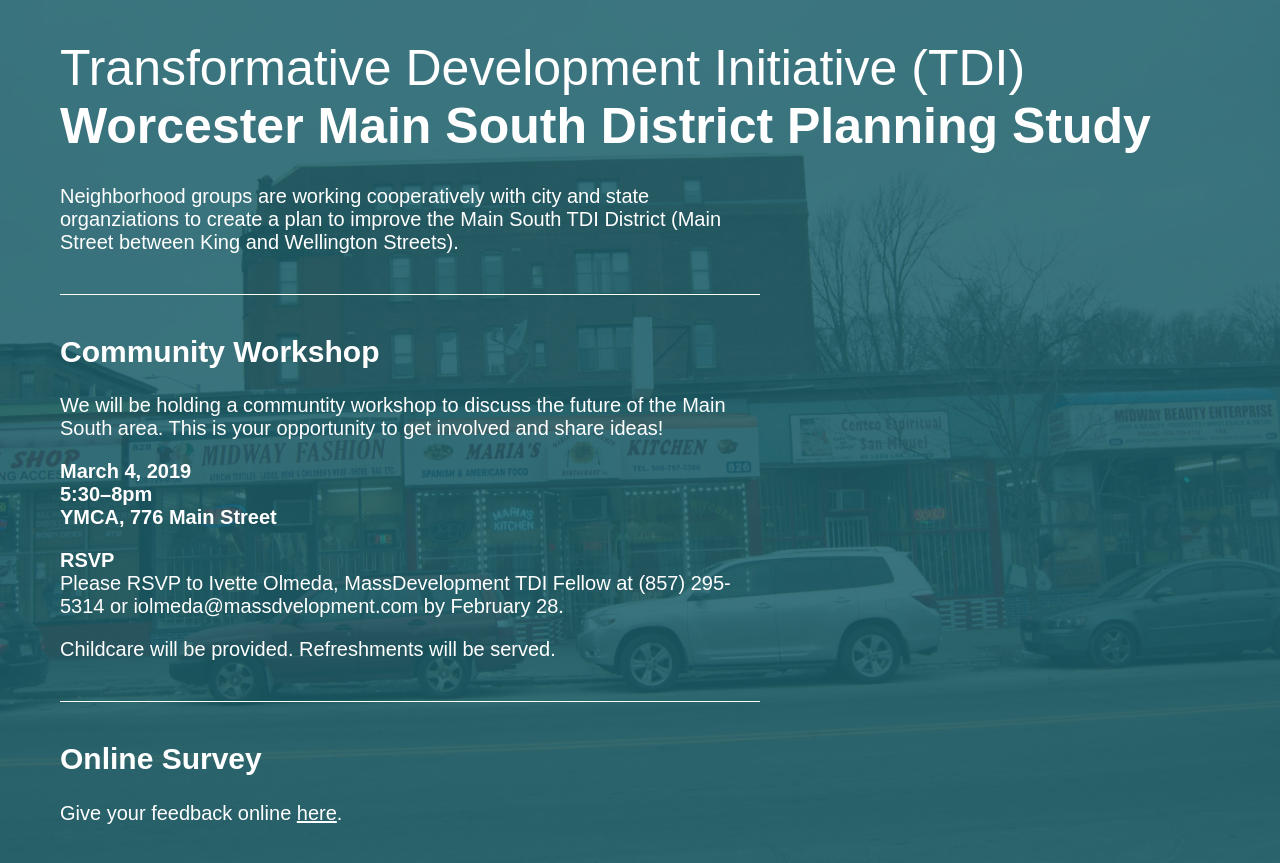
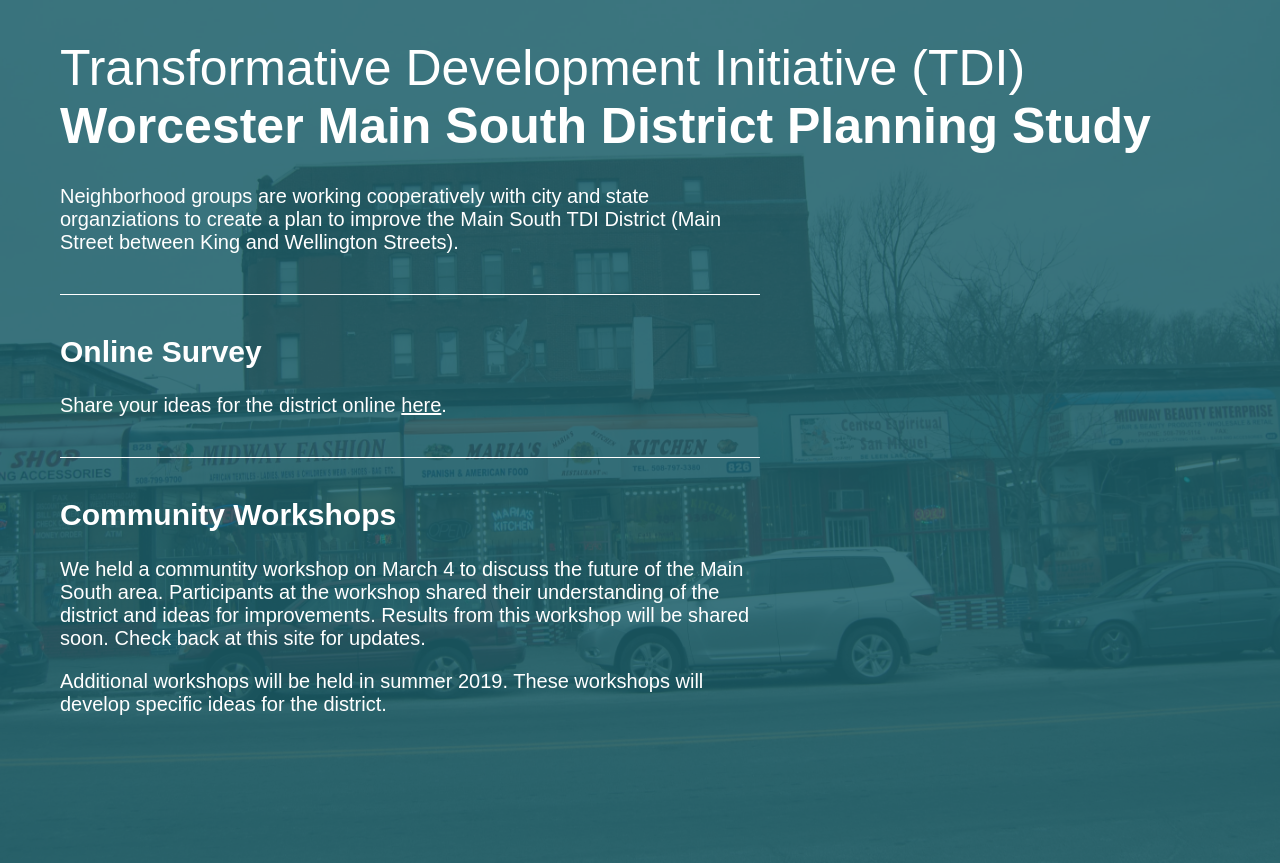
Before and after one commit to johnmccartin/mainsouth, a Jekyll site: the page built from index.md, in a window 1280 px wide. Shown: the top 863 px of the page. Built offline with Jekyll 4.4.1, drawn with Linux system fonts in a browser that asks for light colours; nearby versions of some CDN libraries.

Commit message:
update lang, add translate

```diff
--- a/_includes/head.html
+++ b/_includes/head.html
@@ -40,7 +40,13 @@
         <![endif]-->
 
 
+
         <div class="layout dark">
+            <div id="google_translate_element"></div><script type="text/javascript">
+            function googleTranslateElementInit() {
+              new google.translate.TranslateElement({pageLanguage: 'en', includedLanguages: 'en,es,vi,sq', layout: google.translate.TranslateElement.InlineLayout.SIMPLE, autoDisplay: false}, 'google_translate_element');
+            }
+            </script><script type="text/javascript" src="//translate.google.com/translate_a/element.js?cb=googleTranslateElementInit"></script>
 	        <div class="header-bar padding-1 pure-g">
                 <div class="pure-u-1 pure-u-md-1">
 	        	  <h1 class="no-mp brand-title"><a href="{{site.url}}"> Transformative Development Initiative (TDI) <br /><b>{{site.title}}</b></a></h1>
--- a/css/main.css
+++ b/css/main.css
@@ -681,6 +681,14 @@ section:last-of-type {
   text-decoration: none;
 }
 
+/* line 237, ../sass/main.scss */
+.goog-te-gadget {
+  position: fixed;
+  top: 0;
+  right: 18px;
+  z-index: 1000000;
+}
+
 @media screen and (min-width: 48em) {
   /* line 4, ../sass/_queries.scss */
   .brand-title {
--- a/index.md
+++ b/index.md
@@ -7,23 +7,15 @@ title: Main South District Planning Study
 	<p>Neighborhood groups are working cooperatively with city and state organziations to create a plan to improve the Main South TDI District (Main Street between King and Wellington Streets).</p>
 </section>
 
+<section id="survey">
+	<h2>Online Survey</h2>
+	<p>Share your ideas for the district online <a href="https://mainsouth.mysocialpinpoint.com/district-info/">here</a>.</p>
+</section>
+
 <section id="workshop">
-	<h2>Community Workshop</h2>
-	<p>We will be holding a communtity workshop to discuss the future of the Main South area. This is your opportunity to get involved and share ideas!</p>
-	<p><b>
-		March 4, 2019<br />
-		5:30–8pm<br />
-		YMCA, 776 Main Street
-	</b></p>
-	<p><b>RSVP</b><br />
-		Please RSVP to Ivette Olmeda, MassDevelopment TDI Fellow at (857) 295-5314 or iolmeda@massdvelopment.com by February 28.
-	</p>
-	<p>Childcare will be provided. Refreshments will be served.</p>
+	<h2>Community Workshops</h2>
+	<p>We held a communtity workshop on March 4 to discuss the future of the Main South area. Participants at the workshop shared their understanding of the district and ideas for improvements. Results from this workshop will be shared soon. Check back at this site for updates.</p>
 
+	<p>Additional workshops will be held in summer 2019. These workshops will develop specific ideas for the district.</p>
 
 </section>
-
-<section id="survey">
-	<h2>Online Survey</h2>
-	<p>Give your feedback online <a href="https://mainsouth.mysocialpinpoint.com/district-info/">here</a>.</p>
-</section>
```
Also changed, not shown: sass/main.scss (+7 -0 lines), 10 other files.
